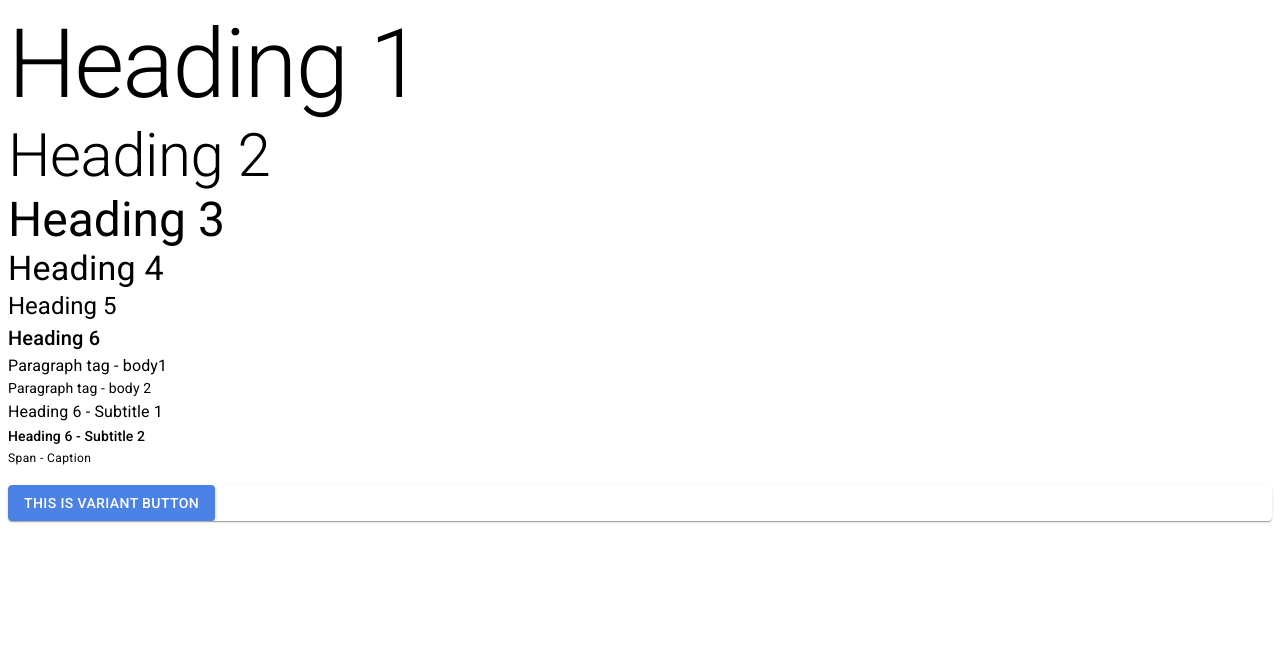
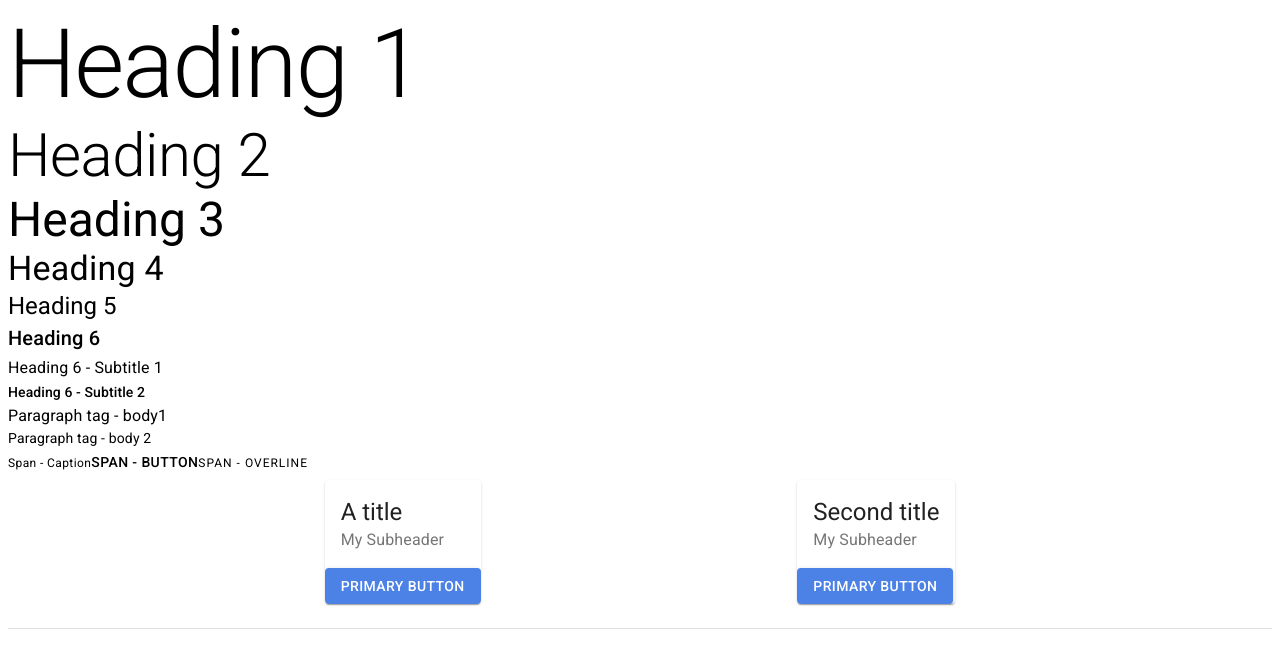
Before and after one commit to HarryAmmon/Atlas-WebApp, a React (Create React App) app in the folder code/: page /typography in a window 1280 px wide. Shown: the top 668 px of the page. Built offline with nearby package versions, Linux system fonts and the light colour scheme.

Commit message:
Typography page

```diff
--- a/code/src/views/Typography.tsx
+++ b/code/src/views/Typography.tsx
@@ -1,5 +1,12 @@
 import React from "react";
-import { Button, Box, Card, Typography } from "@material-ui/core";
+import {
+  Button,
+  Card,
+  Typography,
+  CardHeader,
+  Divider,
+  Box,
+} from "@material-ui/core";
 
 export const TypographyPage = () => (
   <React.Fragment>
@@ -9,17 +16,30 @@ export const TypographyPage = () => (
     <Typography variant="h4">Heading 4</Typography>
     <Typography variant="h5">Heading 5</Typography>
     <Typography variant="h6">Heading 6</Typography>
+    <Typography variant="subtitle1">Heading 6 - Subtitle 1</Typography>
+    <Typography variant="subtitle2">Heading 6 - Subtitle 2</Typography>
     <Typography variant="body1">Paragraph tag - body1</Typography>
     <Typography variant="body2">Paragraph tag - body 2</Typography>
-    <Typography variant="subtitle1">Heading 6 - Subtitle 1</Typography>
-    <Typography variant="subtitle2">Heading 6 - Subtitle 2</Typography>
     <Typography variant="caption">Span - Caption</Typography>
-    <Box mt={2}>
+    <Typography variant="button">Span - Button</Typography>
+    <Typography variant="overline">Span - Overline</Typography>
+    <Box display="flex" justifyContent="space-evenly">
       <Card>
+        <CardHeader title="A title" subheader={"My Subheader"} />
         <Button variant="contained" color="primary">
-          <Typography variant="button">This is variant button</Typography>
+          Primary button
+        </Button>
+      </Card>
+      <Card>
+        <CardHeader title="Second title" subheader={"My Subheader"} />
+        <Button variant="contained" color="primary">
+          Primary button
         </Button>
       </Card>
     </Box>
+
+    <Box my={3}>
+      <Divider />
+    </Box>
   </React.Fragment>
 );
```
